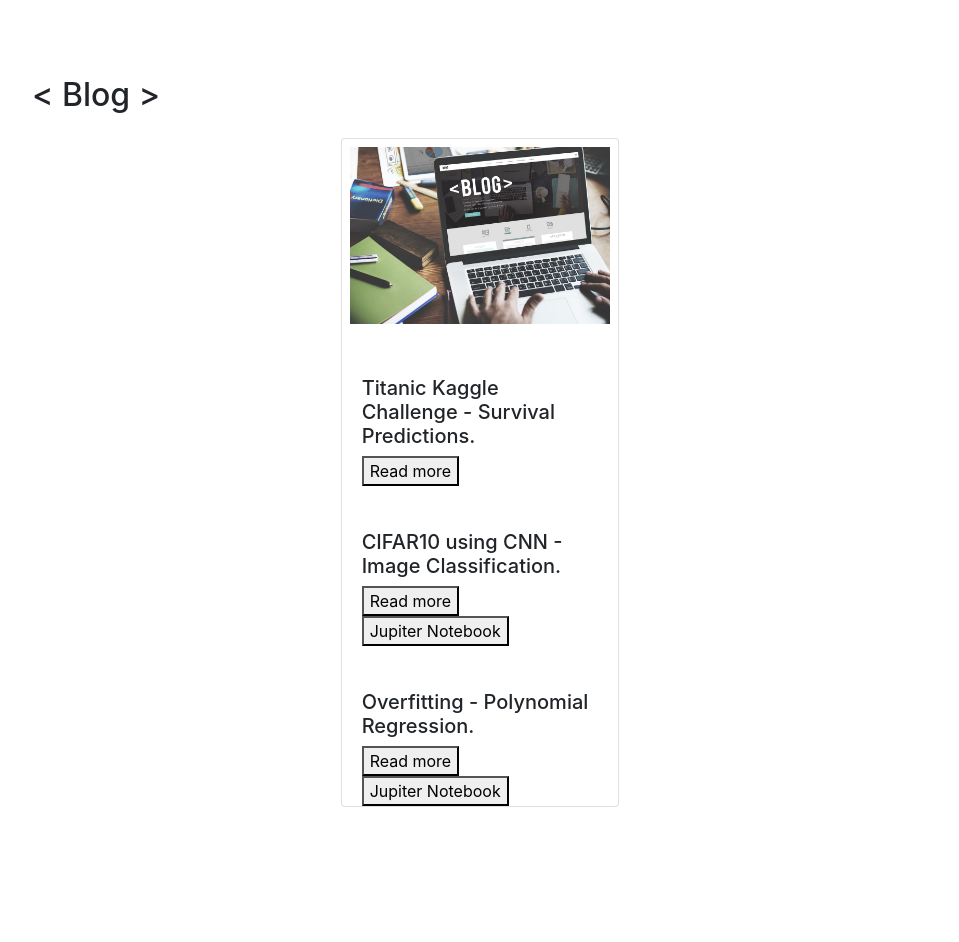
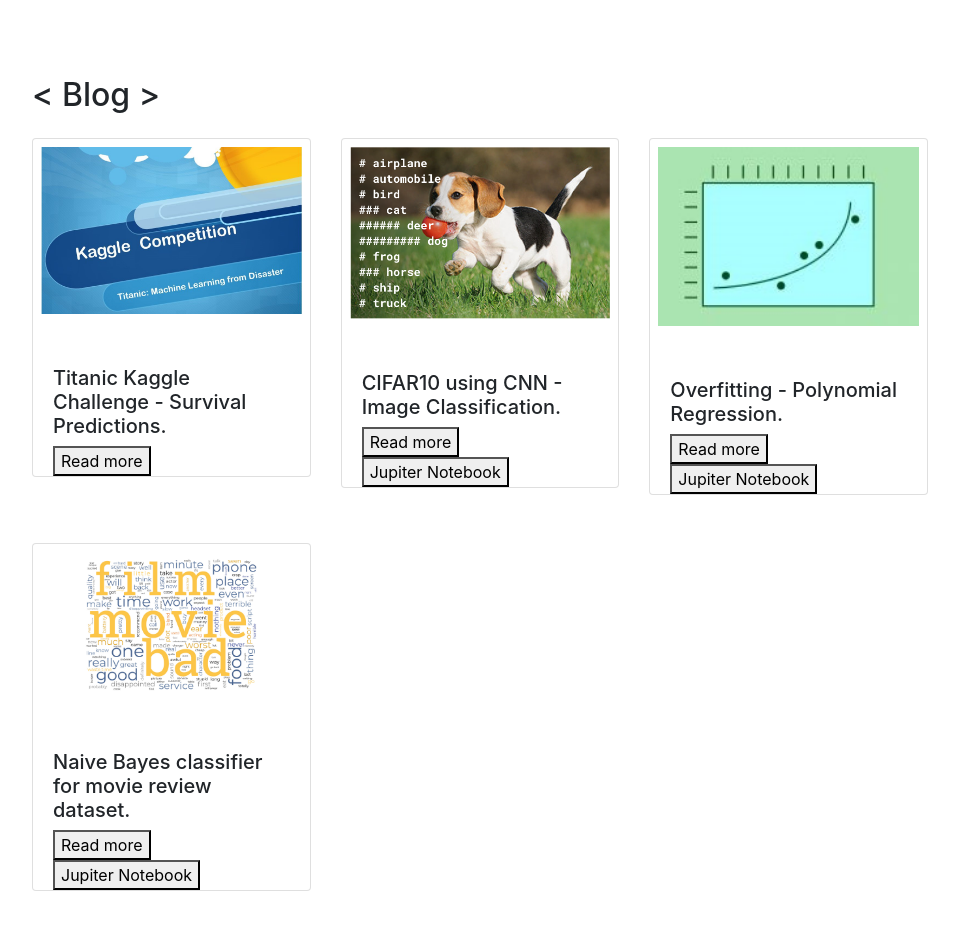
Before and after one commit to Shraddha-Ingale34/Shraddha-Ingale34.github.io, a website with bundled scripts: page index.html in a window 1280 px wide. Shown: the part 4560-5502 px from the top of the page, without its empty margins (304-1263 px from the left). Before the commit the page ends 5463 px from the top, so only its background shows below. Built offline with nearby package versions, Linux system fonts and the light colour scheme; files whose address does not match are found by name; a web font is replaced by a local one.

Commit message:
Data_mining Assignment3

```diff
--- a/index.html
+++ b/index.html
@@ -594,8 +594,8 @@
 
             <div class="card mb-5">
                 <img class="card-img-top p-2"
-                src="blogging.jpg"
-                alt="blogging"
+                src="Titanic_kaggle.jpg"
+                alt="Titanic"
                >
 
               <div class="card-body pb-0">
@@ -603,22 +603,54 @@
 
                 <button onclick="window.open('Titanic_blog_Notebook.html')"  id="myBtn">Read more</button>
               </div>
+            </div>
+          </div>
+          <div class="col-12 col-md-6 col-lg-4">
+            <div class="card mb-5">
+              <img
+                class="card-img-top p-2"
+                src="Cifar10.png"
+                alt="CIFAR10"
+              />
               <div class="card-body pb-0">
                 <h5 class="pt-4">CIFAR10 using CNN - Image Classification.</h5>
 
                 <button onclick="window.open('http://sxi1736.uta.cloud/Blog/')"  id="myBtn">Read more</button>
                 <button onclick="window.open('https://colab.research.google.com/drive/1idxSEL_5FSaFHDGXoyW64vL1VB7jOM8M#scrollTo=kUIGROtY8yah')"  id="myBtn">Jupiter Notebook</button>
               </div>
+            </div>
+          </div>
+          <div class="col-12 col-md-6 col-lg-4">
+            <div class="card mb-5">
+              <img
+                class="card-img-top p-2"
+                src="polynomial.jpg"
+                alt="Polynomial"
+              />
               <div class="card-body pb-0">
                 <h5 class="pt-4">Overfitting - Polynomial Regression.</h5>
 
-                <button onclick="window.open('http://sxi1736.uta.cloud/Blog/')"  id="myBtn">Read more</button>
-                <button onclick="window.open('https://colab.research.google.com/drive/1hmHoworIq0LF-LzIEcFdJ9iQFoTt7b9C#scrollTo=wXLnRVua-LYW')"  id="myBtn">Jupiter Notebook</button>
-              </div>
+            <button onclick="window.open('http://sxi1736.uta.cloud/Blog/')"  id="myBtn">Read more</button>
+            <button onclick="window.open('https://colab.research.google.com/drive/1hmHoworIq0LF-LzIEcFdJ9iQFoTt7b9C#scrollTo=wXLnRVua-LYW')"  id="myBtn">Jupiter Notebook</button>
+          </div>
             </div>
           </div>
         </div>
-      </div>
+        <div class="row">
+          <div class="col-12 col-md-6 col-lg-4">
+            <div class="card mb-5">
+              <img
+                class="card-img-top p-2"
+                src="naive8.jpg"
+                alt="Naive Bayes"
+              />
+              <div class="card-body pb-0">
+                <h5 class="pt-4">Naive Bayes classifier for movie review dataset.</h5>
+
+            <button onclick="window.open('http://sxi1736.uta.cloud/Blog/uncategorized/naive-bayes-classifier-nbc/')"  id="myBtn">Read more</button>
+            <button onclick="window.open('https://colab.research.google.com/drive/1AFlKJQmhacwXqlu73U6BFnDV_GzY0wcy#scrollTo=5SW6ziIg9Jzx')"  id="myBtn">Jupiter Notebook</button>
+          </div>
+        </div>
       </section>
     </div>
 
```
Also changed, not shown: Cifar10.png (added), Titanic_kaggle.jpg (added), naive8.jpg (added), polynomial.jpg (added).
